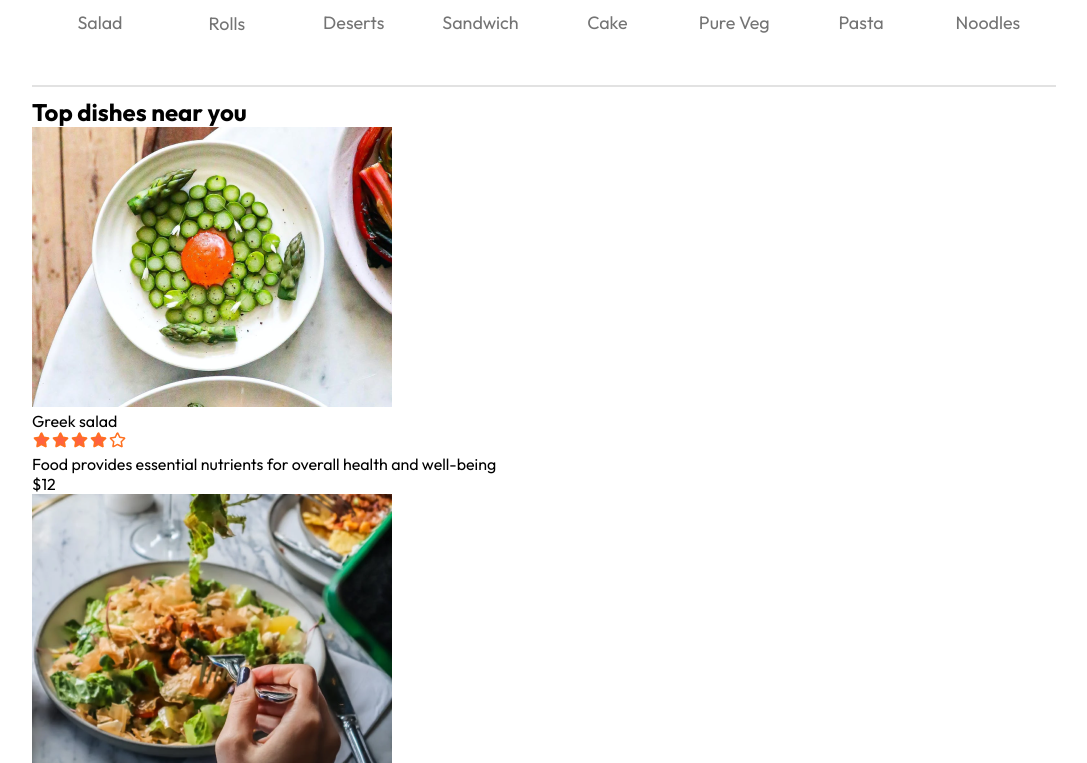
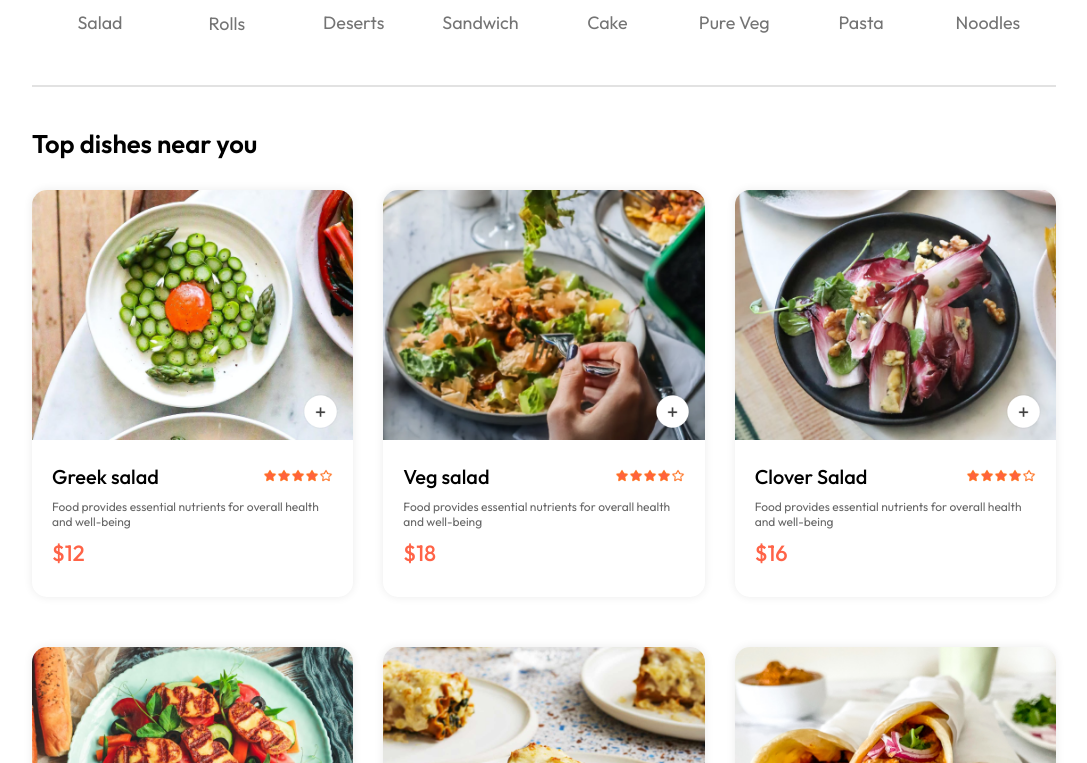
Before and after one commit to Prachismita-Panda/Tomato-foodapp, a React (Vite) app: page / in a window 1280 px wide. Shown: the part 817-1580 px from the top of the page, without its empty margins (96-1183 px from the left). Built offline with nearby package versions, Linux system fonts and the light colour scheme.

Commit message:
content added

```diff
--- a/src/components/FoodDisplay/FoodDisplay.css
+++ b/src/components/FoodDisplay/FoodDisplay.css
@@ -0,0 +1,15 @@
+.food-display{
+    margin-top:30px;
+}
+
+.food-display h2{
+    font-size: max(2vw,24px);
+    font-weight: 600;
+}
+.food-display-list{
+    display: grid;
+    grid-template-columns: repeat(auto-fill,minmax(240px,1fr));
+    margin-top: 30px;
+    gap: 30px;
+    row-gap: 50px;
+}
--- a/src/components/FoodItem/FoodItem.css
+++ b/src/components/FoodItem/FoodItem.css
@@ -0,0 +1,70 @@
+.food-item{
+    width: 100%;
+    margin: auto;
+    border-radius: 15px;
+    box-shadow: 0px 0px 10px #00000015;
+    transition: 0.3s;
+    animation: fadeIn 1s;
+
+}
+
+.food-item-image{
+    width:100%;
+    border-radius: 15px  15px 0px 0px ;
+}
+.food-item-info{
+    padding: 20px;
+}
+.food-item-name-rating{
+    display: flex;
+    justify-content: space-between;
+    align-items: center;
+    margin-bottom: 10px;
+}
+.food-item-name-rating p{
+    font-size: 20px;
+    font-weight: 500;
+}
+
+.food-item-name-rating img{
+    width: 70px;
+}
+
+.food-item-desc{
+    color:#676767;
+    font-size:12px;
+
+}
+.food-item-price{
+    color:tomato;
+    font-size: 22px;
+    font-weight: 500;
+    margin:10px 0px;
+}
+.food-item-img-container{
+    position: relative;
+}
+.food-item-img-container .add{
+    width: 35px;
+    position: absolute;
+    bottom: 15px;
+    right:15px;
+    cursor: pointer;
+    border-radius:  50%;
+
+}
+.food-item-counter{
+    position: absolute;
+    bottom: 15px;
+    right: 15px;
+    display: flex;
+    align-items: center;
+    gap: 10px;
+    padding: 6px;
+    border-radius: 50px;
+    background-color: white;
+}
+
+.food-item-counter img{
+    width: 30px;
+}
--- a/src/components/FoodItem/FoodItem.jsx
+++ b/src/components/FoodItem/FoodItem.jsx
@@ -1,18 +1,31 @@
-import React from 'react'
+import React, { useContext} from 'react'
 import './FoodItem.css'
 import { assets } from '../../assets/assets'
+import { StoreContext } from '../../context/StoreContext'
 
 const FoodItem = ({id,name,price,description,image}) => {
+
+
+
+  const {cartItems,addToCart,removeFromCart} = useContext(StoreContext) ;
 
 
   return (
     <div className='food-item'>
         <div className="food-item-img-container">
             <img  className='food-item-image'  src={image} alt="" />
+            {!cartItems[id]
+              ?<img className='add' onClick={() =>addToCart(id)} src={assets.add_icon_white} alt="" />
+              :<div className='food-item-counter'>
+                <img onClick={() => removeFromCart(id)} src={assets.remove_icon_red} alt="" />
+                <p>{cartItems[id]}</p>
+                <img onClick={() =>addToCart(id)} src={assets.add_icon_green} alt="" />
+                </div>
+            }
 
         </div>
         <div className="food-item-info">
-            <div className="food-item-name-ratings">
+            <div className="food-item-name-rating">
                 <p>{name}</p>
                 <img src={assets.rating_starts} alt="" />
             </div>
--- a/src/context/StoreContext.jsx
+++ b/src/context/StoreContext.jsx
@@ -1,14 +1,38 @@
-import { createContext } from "react";
+import { createContext, useEffect, useState } from "react";
 import { food_list } from '../assets/assets' ;
 
 export const StoreContext =  createContext(null)
 
 const StoreContextProvider = (props) => {
 
+    const [cartItems,setCartItems] = useState({});
+
+    const addToCart = (itemId) => {
+        if (!cartItems[itemId]){
+            setCartItems((prev)=>({...prev,[itemId]:1}))
+
+        }
+        else{
+            setCartItems((prev)=>({...prev,[itemId]:prev[itemId]+1}))
+        }
+    }
+
+    const removeFromCart = (itemId) => {
+        setCartItems((prev) => ({...prev,[itemId]:prev[itemId]-1}))
+    }
+
+    useEffect(()=>{
+      console.log(cartItems);
+    },[cartItems])
 
 
     const contextValue = {
-        food_list
+        food_list,
+        cartItems,
+        setCartItems,
+        addToCart,
+        removeFromCart
+
 
     }
     return (
```
